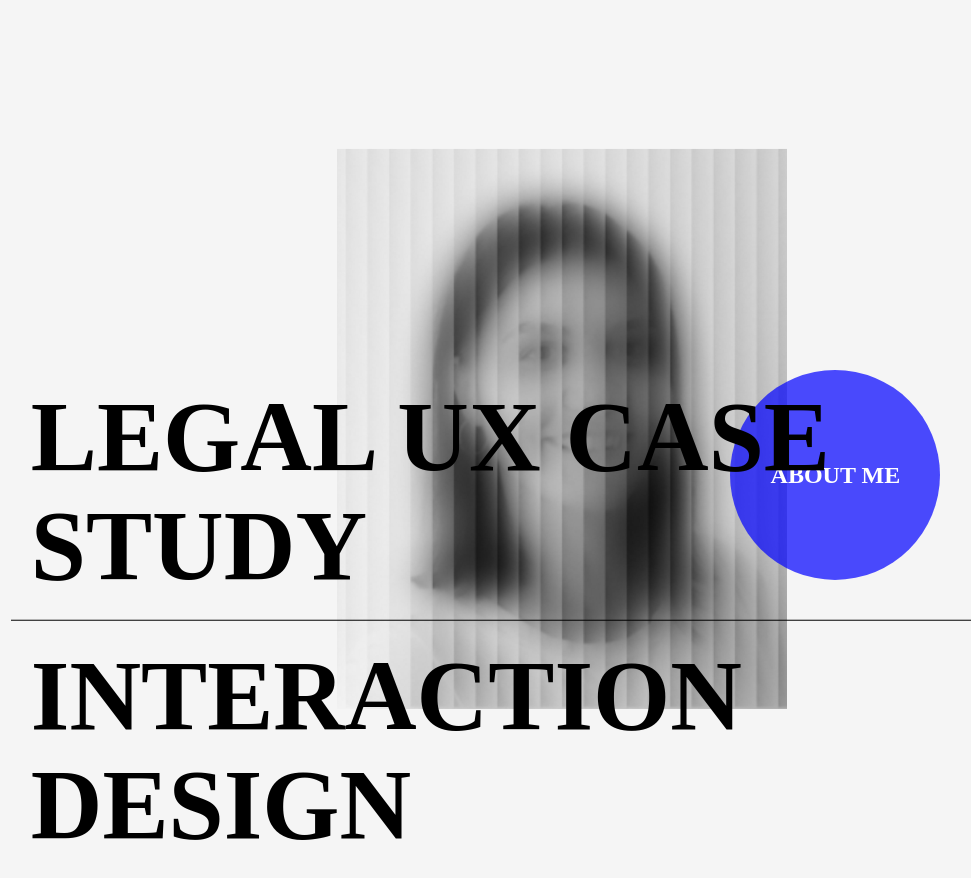
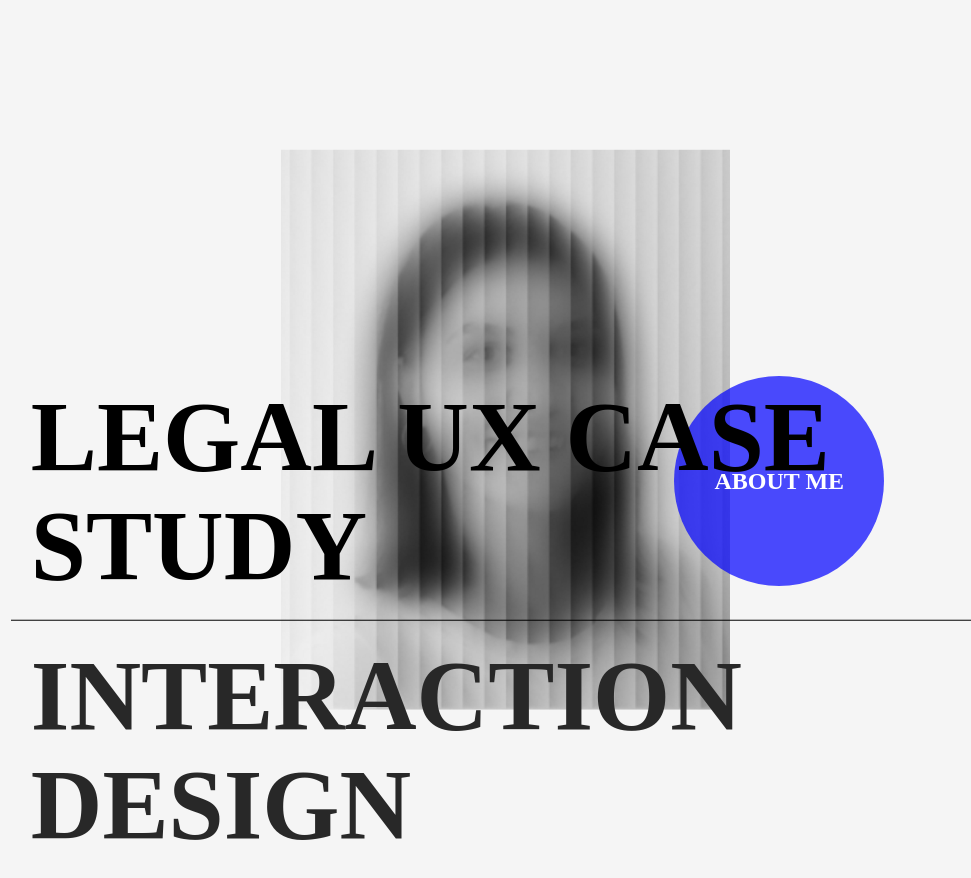
Before and after one commit to HristinaGjo/Website-Portfolio-HG, a React (Vite) app: page / in a window 1280 px wide. Shown: the part 1000-1878 px from the top of the page, without its empty margins (110-1081 px from the left). Built offline with nearby package versions, Linux system fonts and the light colour scheme.

Commit message:
gradient blinds effect on my image on the home page

```diff
--- a/package.json
+++ b/package.json
@@ -14,6 +14,7 @@
     "react": "^18.2.0",
     "react-animated-cursor": "^2.11.2",
     "react-dom": "^18.2.0",
+    "react-intersection-observer": "^9.8.2",
     "react-router-dom": "^6.22.3"
   },
   "devDependencies": {
--- a/src/pages/HomePage.jsx
+++ b/src/pages/HomePage.jsx
@@ -1,15 +1,15 @@
-import React, { useRef } from "react";
+import React, { useRef, useState } from "react";
 import classes from '../styles/homePage.module.css';
 import { motion, useScroll, useSpring, useTransform } from "framer-motion";
+import { useInView } from 'react-intersection-observer'; // Import useInView hook
 import coverImage from '../assets/effect.png';
 import { Link } from "react-router-dom";
 import Footer from "../components/Footer";
 
-function useParallax(value, distance) {
-  return useTransform(value, [0, 1], [-distance * 0.5, distance * 0.5]);
-}
+const hiddenMask = `repeating-linear-gradient(to right, rgba(0,0,0,0) 0px, rgba(0,0,0,0) 30px, rgba(0,0,0,1) 30px, rgba(0,0,0,1) 30px)`;
+const visibleMask = `repeating-linear-gradient(to right, rgba(0,0,0,0) 0px, rgba(0,0,0,0) 0px, rgba(0,0,0,1) 0px, rgba(0,0,0,1) 30px)`;
 
-const HomePage = () => {
+function HomePage() {
   const ref = useRef(null);
   const { scrollYProgress } = useScroll({ target: ref });
   const scaleX = useSpring(scrollYProgress, {
@@ -19,12 +19,24 @@ const HomePage = () => {
   });
 
   const y = useParallax(scrollYProgress, 300);
+  const [isLoaded, setIsLoaded] = useState(false);
+  const [isInView, setIsInView] = useState(false);
+
+  // Use useInView hook to detect when the image comes into view
+  const { ref: imageRef, inView } = useInView({
+    threshold: 0.5, // Trigger when 50% of the image is visible
+    triggerOnce: true // Only trigger once
+  });
+
+  // Update isInView state when the image comes into view
+  if (inView && !isInView) {
+    setIsInView(true);
+  }
 
   return (
     <>
       <div className={classes.pageCtn}>
           <div className={classes.headlineText}>
-            {/* <h3> I'M HRISTINA</h3> */}
             <span> <h3 className={classes.developer}>DESIGNER {" "}</h3> </span>
             <span><h3 style={{ marginLeft: '10px' }}>WITH DEVELOPER'S MIND </h3></span>
             <span> <h3 className={classes.developer}>DEVELOPER  {" "} </h3></span>
@@ -32,13 +44,30 @@ const HomePage = () => {
             <div className={classes.services}>
             <span>UX UI DESIGN |</span> {"  "}
             <span>INTERACTION DESIGN |</span> {"  "}
-            <span>FRONT-END DEVELOPMENT</span>
+            <span>FRONT END DEVELOPMENT</span>
             </div>
         </div>
 
         <section ref={ref} className={classes.scrollSection}>
           <motion.div className={classes.imageContainer} style={{ y }}>
-            <img src={coverImage} alt="Cover" />
+            <motion.div
+              initial={false}
+              animate={
+                isLoaded && isInView // Use isInView to conditionally apply the effect
+                  ? { WebkitMaskImage: visibleMask, maskImage: visibleMask }
+                  : { WebkitMaskImage: hiddenMask, maskImage: hiddenMask }
+              }
+              transition={{ duration: 0.8, delay: 0.8 }}
+              viewport={{ once: true }}
+              ref={imageRef} // Attach the ref to the image
+            >
+              <img
+                src={coverImage}
+                alt="Cover"
+                onLoad={() => setIsLoaded(true)}
+                className={isLoaded ? classes.loaded : classes.loading}
+              />
+            </motion.div>
             <motion.h2 className={classes.textOverlay} style={{ y }}>
               ABOUT ME
             </motion.h2>
@@ -83,9 +112,12 @@ const HomePage = () => {
       </div>
       <Footer />
       <motion.div className={classes.progress} style={{ scaleX }} />
-
     </>
   );
 };
 
+function useParallax(value, distance) {
+  return useTransform(value, [0, 1], [-distance * 0.5, distance * 0.5]);
+}
+
 export default HomePage;
--- a/src/styles/homePage.module.css
+++ b/src/styles/homePage.module.css
@@ -1,7 +1,7 @@
 body {
     margin: 0;
     /* background: red;*/
-    color: black;
+    color: #282828;
     width: 100vw;
     background:#f5f5f5;
     overflow-x: hidden;
@@ -39,7 +39,7 @@ body {
   .textOverlay {
     position: absolute;
     bottom: 30%; /* Position the text vertically in the middle */
-    left: 80%; /* Position the text horizontally in the middle */
+    left: 70%; /* Position the text horizontally in the middle */
     transform: translate(-50%, 50%); /* Adjust position to center the text */
     color: white; /* Adjust text color */
     font-family: "Poppins";
```
Also changed, not shown: 1 other file (tests, documents, lock files or other folders).
